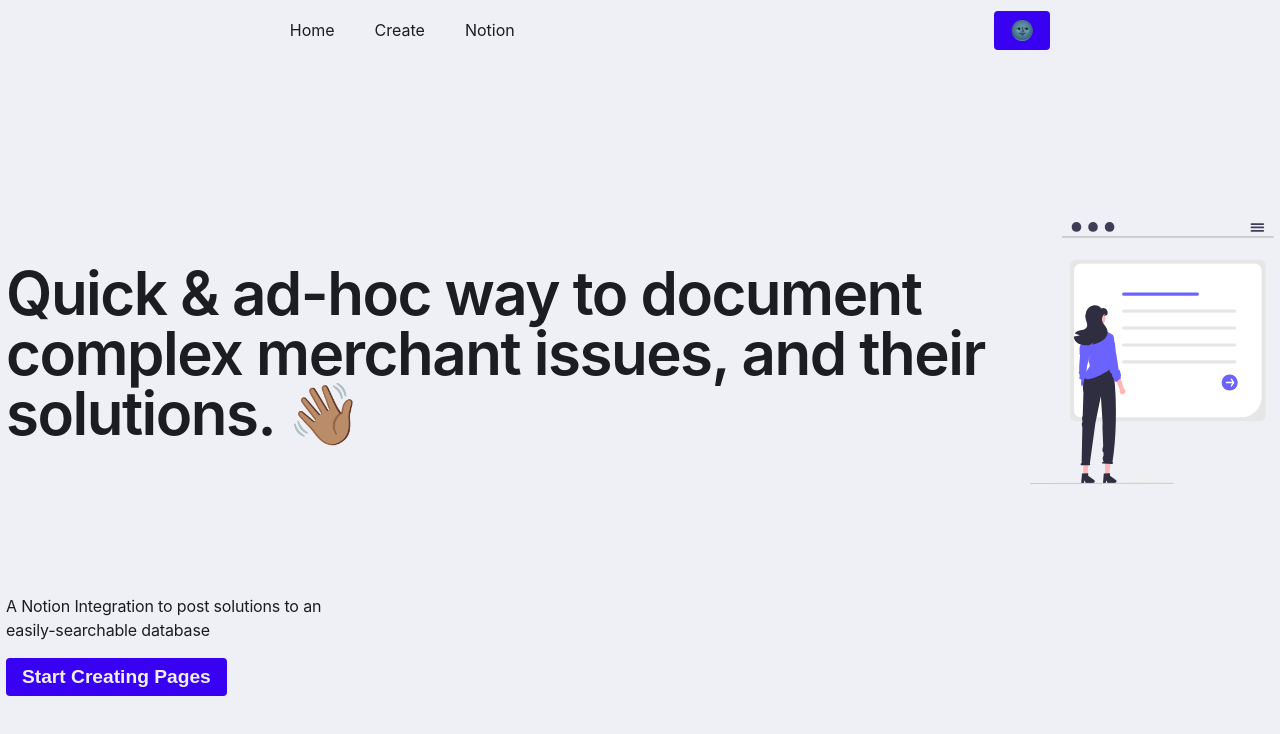
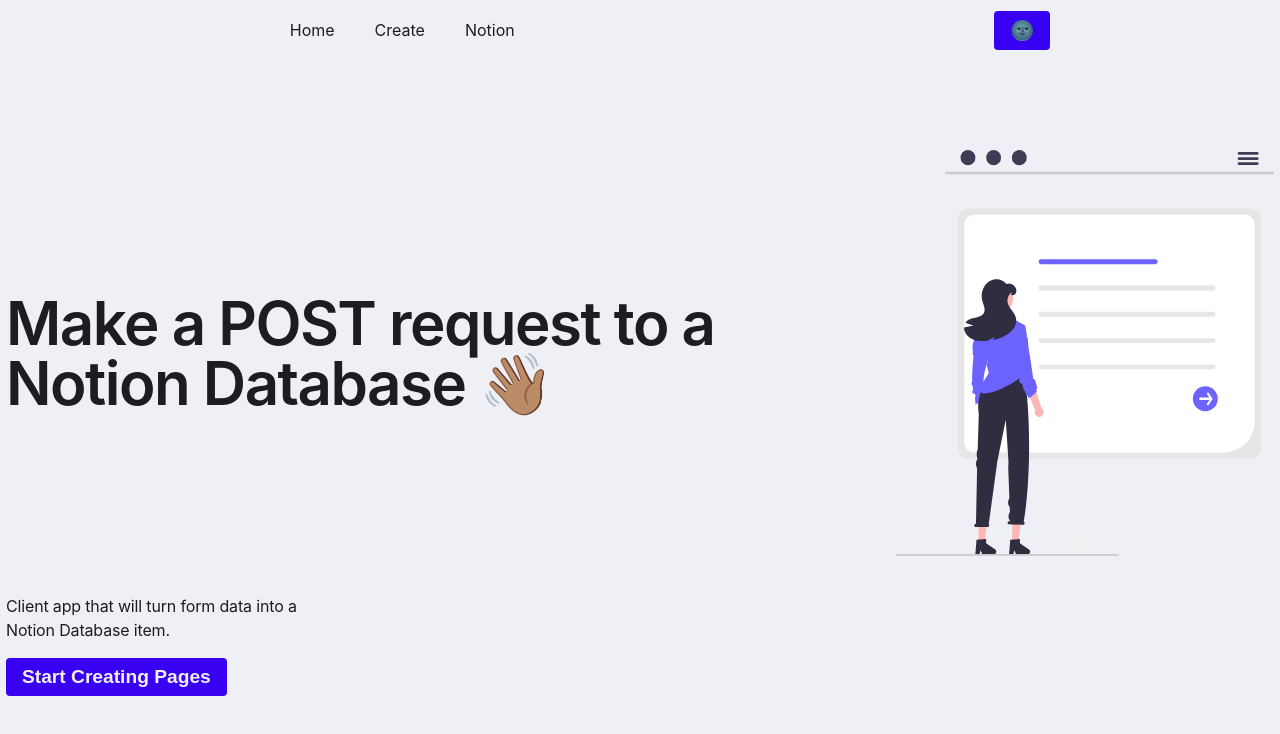
Before and after one commit to Chantz-J/notion-integration-client, a React (Create React App) app: page / in a window 1280 px wide. Shown: the top 734 px of the page. Built offline with nearby package versions, Linux system fonts and the light colour scheme.

Commit message:
Point to localhost for Notion action

```diff
--- a/src/components/Navbar/index.js
+++ b/src/components/Navbar/index.js
@@ -6,7 +6,7 @@
 
 
 export default function Navbar({ themeToggle, colorScheme }){
-    const notionLink = 'https://blush-quail-c06.notion.site/994c24e36390405dbb3a69c044596817?v=a0786629e0614375a9755bfd1cc28c8c'
+    const notionLink = 'https://chance-and-the-moon-river.notion.site/a174fe989ad748579c3baa3702542b53?v=d8a6c07a8ed6435caa2259acd1037627'
     return (
         <StyledNavbar themeToggle={themeToggle}>
             <div className="navbg">
--- a/src/pages/home.js
+++ b/src/pages/home.js
@@ -15,11 +15,11 @@
                 />
                     <FlexColumn>
                         <Container>
-                            <StyledH1>Quick & ad-hoc way to document complex merchant issues, and their solutions. 👋🏽</StyledH1>
+                            <StyledH1>Make a POST request to a Notion Database 👋🏽</StyledH1>
                             <Knowledge />
                         </Container>
                         <Container>
-                            <p>A Notion Integration to post solutions to an easily-searchable database</p>
+                            <p>Client app that will turn form data into a Notion Database item.</p>
                         </Container>
                         <Container>
                             <Button
--- a/src/redux/notion/notion-actions.js
+++ b/src/redux/notion/notion-actions.js
@@ -7,7 +7,7 @@
         dispatch({type: notionTypes.START_ADD_NEW_PAGE});
         await axios
         // .post('http://localhost:8080/',  data )
-        .post('https://notion-integration-server.herokuapp.com/api/notion', data )
+        .post('http://localhost:3000/notion', data )
         .then(res => {
             dispatch({
                 type: notionTypes.NEW_PAGE_ADDED,
```
